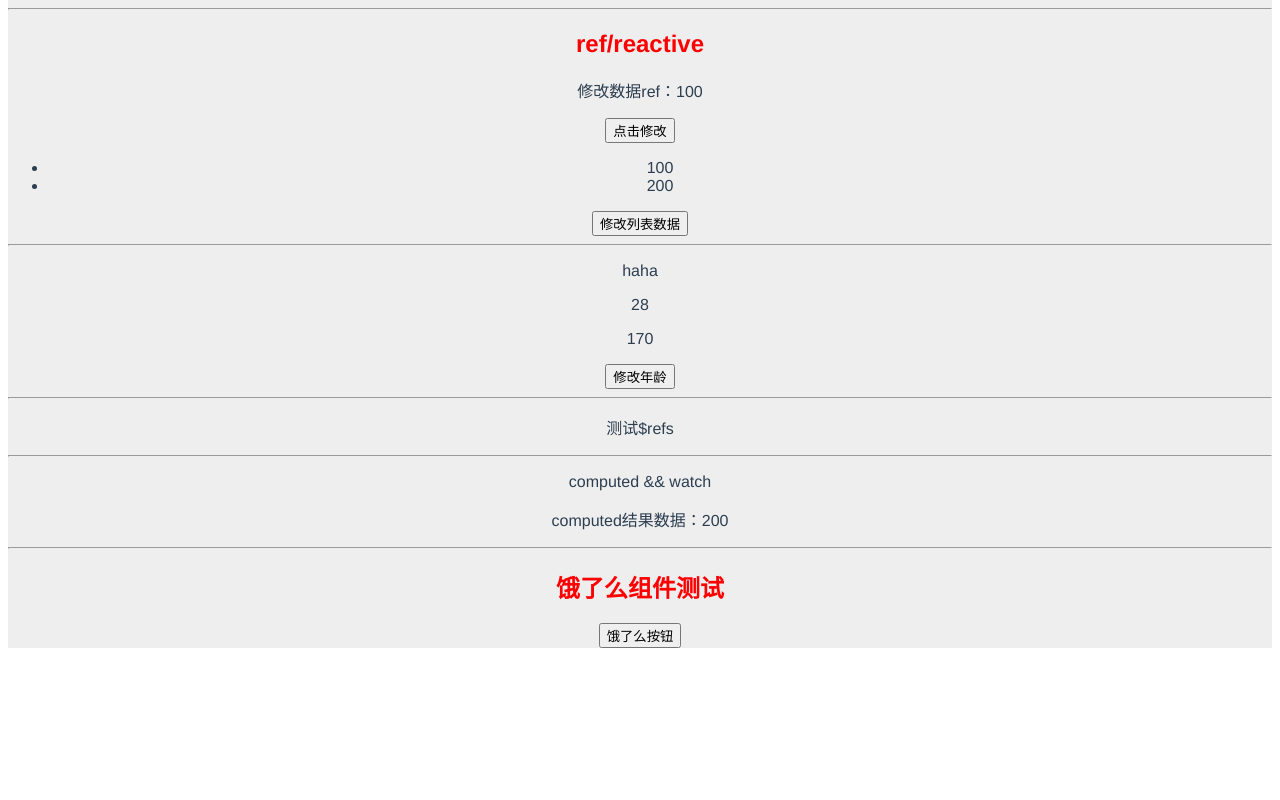
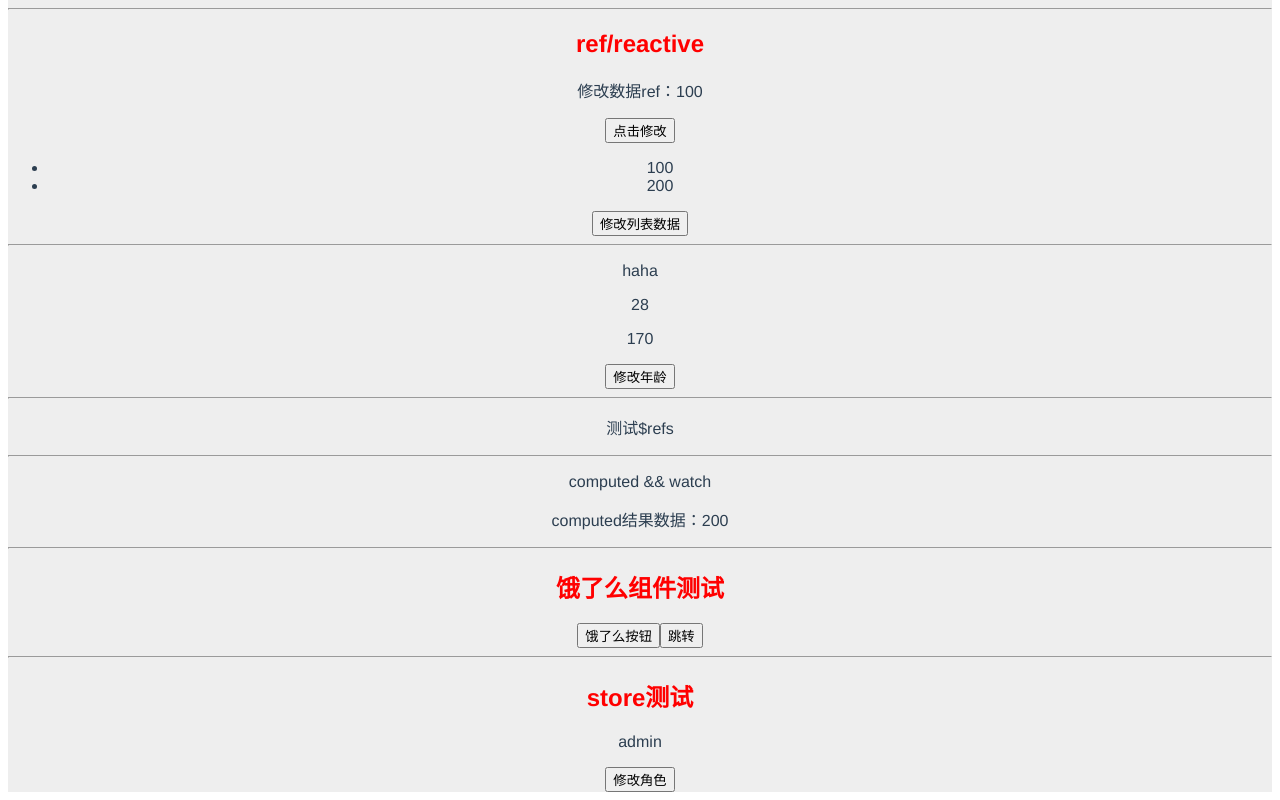
Before and after one commit to cookiepool/vite-vue3-template, a Vue app: page /#/test in a window 1280 px wide. Shown: the part 497-1297 px from the top of the page. Before the commit the page ends 1153 px from the top, so only its background shows below. Built offline with nearby package versions, Linux system fonts and the light colour scheme.

Commit message:
feat: test Vuex API

```diff
--- a/src/store/index.js
+++ b/src/store/index.js
@@ -1,8 +1,14 @@
 import { createStore } from 'vuex';
 
 export default createStore({
-  state: {},
-  mutations: {},
+  state: {
+    roleName: 'admin'
+  },
+  mutations: {
+    MODIFY_ROLE_NAME: (state, payload) => {
+      state.roleName = payload;
+    }
+  },
   actions: {},
   modules: {}
 });
--- a/src/views/Test.vue
+++ b/src/views/Test.vue
@@ -31,7 +31,12 @@
     <div>
       <i class="el-icon-edit"></i>
       <el-button type="primary" @click="openMsgBox">饿了么按钮</el-button>
+      <el-button type="primary" @click="jumpPage">跳转</el-button>
     </div>
+    <hr />
+    <h2>store测试</h2>
+    <p>{{ roleName }}</p>
+    <el-button type="primary" @click="modifyRoleName">修改角色</el-button>
   </div>
 </template>
 
@@ -50,6 +55,15 @@ import {
   nextTick
 } from 'vue';
 
+import {
+  useRoute,
+  useRouter,
+  onBeforeRouteLeave,
+  onBeforeRouteUpdate
+} from 'vue-router';
+
+import { useStore } from 'vuex';
+
 import ChildTest from '../components/ChildTest.vue';
 
 export default defineComponent({
@@ -58,8 +72,8 @@ export default defineComponent({
     ChildTest
   },
   setup(props, context) {
-    console.log(props);
-    console.log(context);
+    // console.log(props);
+    // console.log(context);
 
     // getCurrentInstance https://vue3js.cn/docs/zh/api/composition-api.html#getcurrentinstance
     let curInstance = getCurrentInstance();
@@ -67,7 +81,21 @@ export default defineComponent({
       curInstance.appContext.config.globalProperties;
 
     console.log(curInstance);
-    console.log($route, $router, $store);
+    // console.log($route, $router, $store);
+
+    // useRoute useRouter onBeforeRouteLeave onBeforeRouteUpdate
+    const route = useRoute();
+    const router = useRouter();
+
+    // useStore
+    const store = useStore();
+
+    onBeforeRouteUpdate((to, from) => {
+      alert('get in');
+    });
+    onBeforeRouteLeave((to, from) => {
+      alert('leave out');
+    });
 
     // $refs https://vue3js.cn/docs/zh/guide/composition-api-template-refs.html#%E6%A8%A1%E6%9D%BF%E5%BC%95%E7%94%A8
     const testRefs = ref(null);
@@ -134,6 +162,17 @@ export default defineComponent({
         message: '这是一条消息提示'
       });
     };
+    const jumpPage = () => {
+      router.push({
+        path: '/about',
+        query: {
+          id: 1223
+        }
+      });
+    };
+    const modifyRoleName = () => {
+      store.commit('MODIFY_ROLE_NAME', 'stuff');
+    };
 
     return {
       count,
@@ -141,10 +180,13 @@ export default defineComponent({
       obj,
       testRefs,
       computedData,
+      roleName: computed(() => store.state.roleName),
       modifyCount,
       modifyList,
       modifyAge,
-      openMsgBox
+      openMsgBox,
+      jumpPage,
+      modifyRoleName
     };
   }
 });
```
